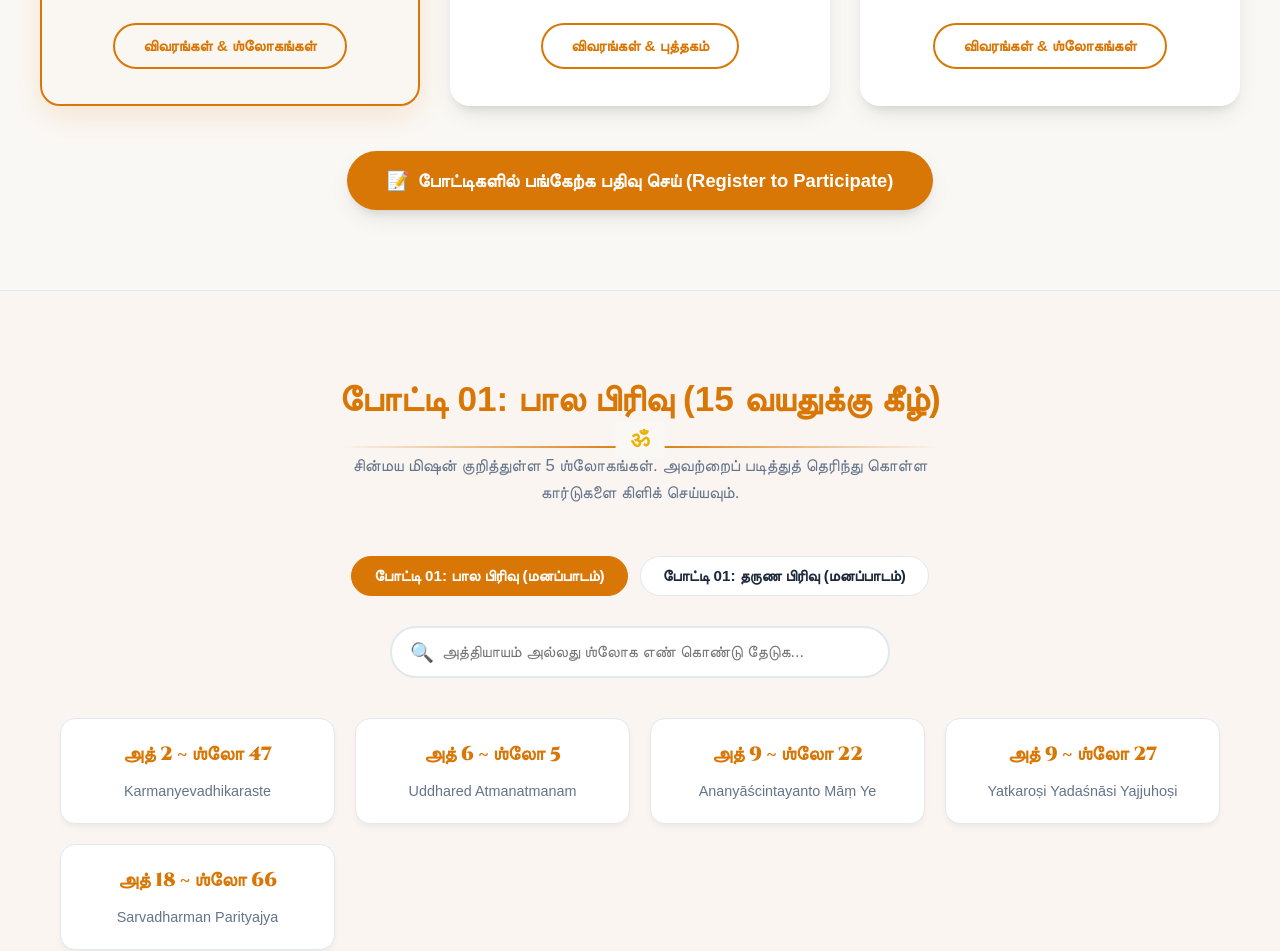
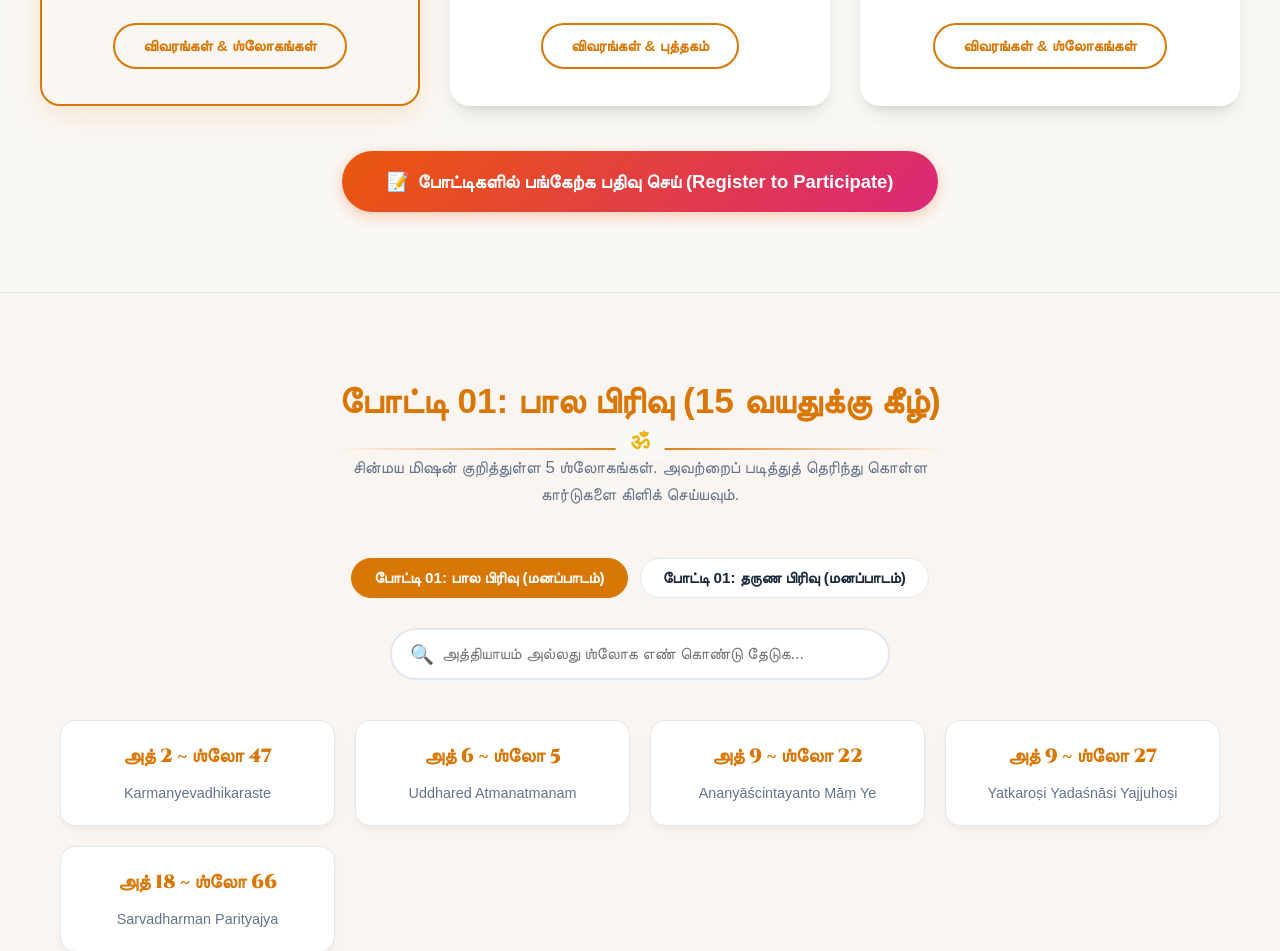
Before and after one commit to karmayogabg/gitajayanthi2026, a plain HTML site: page index.html in a window 1280 px wide. Shown: the part 1842-2793 px from the top of the page. Drawn offline with Linux system fonts and the light colour scheme; a web font is replaced by a local one.

Commit message:
Enhance registration button with sunset gradient and micro-animations

```diff
--- a/index.html
+++ b/index.html
@@ -1196,7 +1196,7 @@
 
         <!-- Single Central Registration CTA Button -->
         <div style="text-align: center; margin-top: 45px;">
-            <a href="#register" class="btn tamil-text" onclick="document.getElementById('register').scrollIntoView({ behavior: 'smooth' }); event.preventDefault();" style="font-size: 1.15rem; padding: 15px 40px; box-shadow: var(--shadow); border-radius: 50px; text-decoration: none; display: inline-flex; align-items: center; gap: 8px;">
+            <a href="#register" class="btn tamil-text" onclick="document.getElementById('register').scrollIntoView({ behavior: 'smooth' }); event.preventDefault();" onmouseover="this.style.transform='scale(1.05)'; this.style.boxShadow='0 8px 25px rgba(234, 88, 12, 0.5)';" onmouseout="this.style.transform='scale(1)'; this.style.boxShadow='0 4px 15px rgba(234, 88, 12, 0.3)';" style="font-size: 1.15rem; padding: 16px 45px; background: linear-gradient(135deg, #ea580c, #db2777); color: white; border: none; box-shadow: 0 4px 15px rgba(234, 88, 12, 0.3); border-radius: 50px; text-decoration: none; display: inline-flex; align-items: center; gap: 8px; font-weight: 700; transition: all 0.3s ease;">
                 <span>📝</span> போட்டிகளில் பங்கேற்க பதிவு செய் (Register to Participate)
             </a>
         </div>
```
